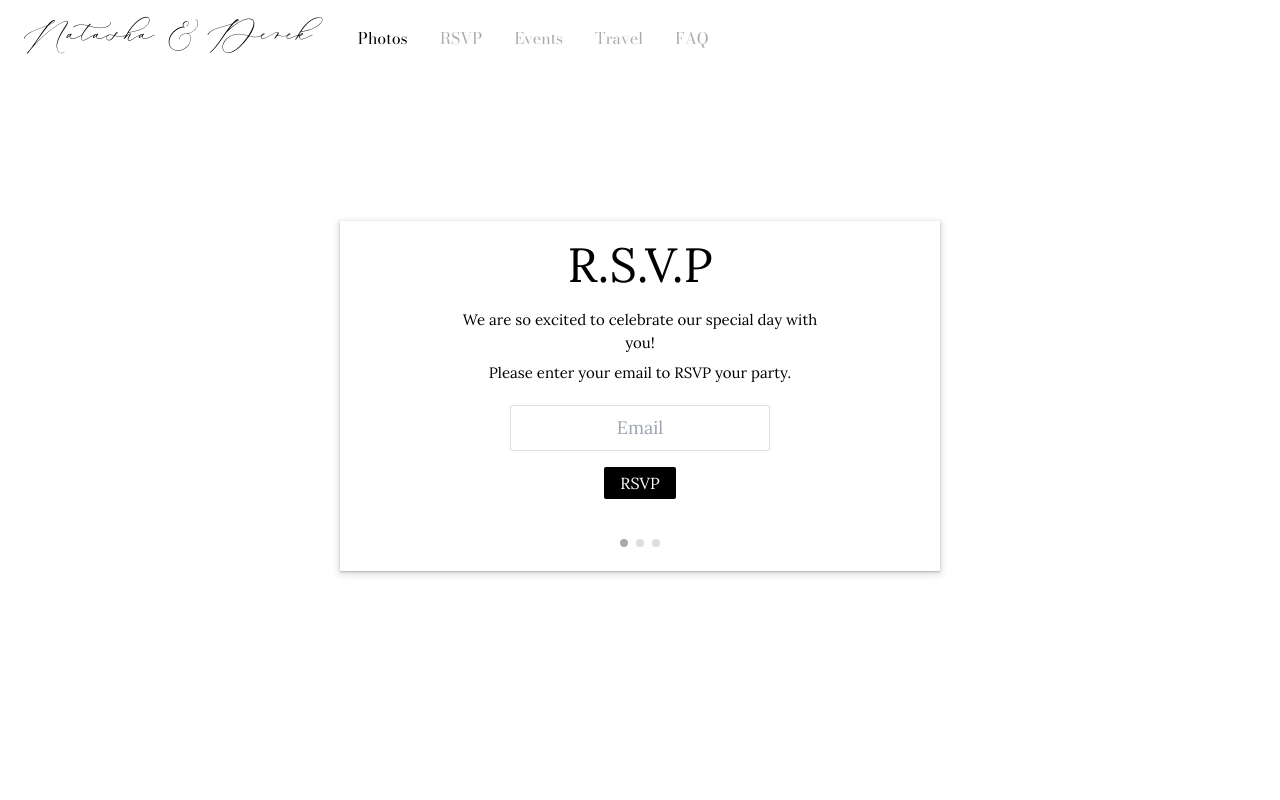
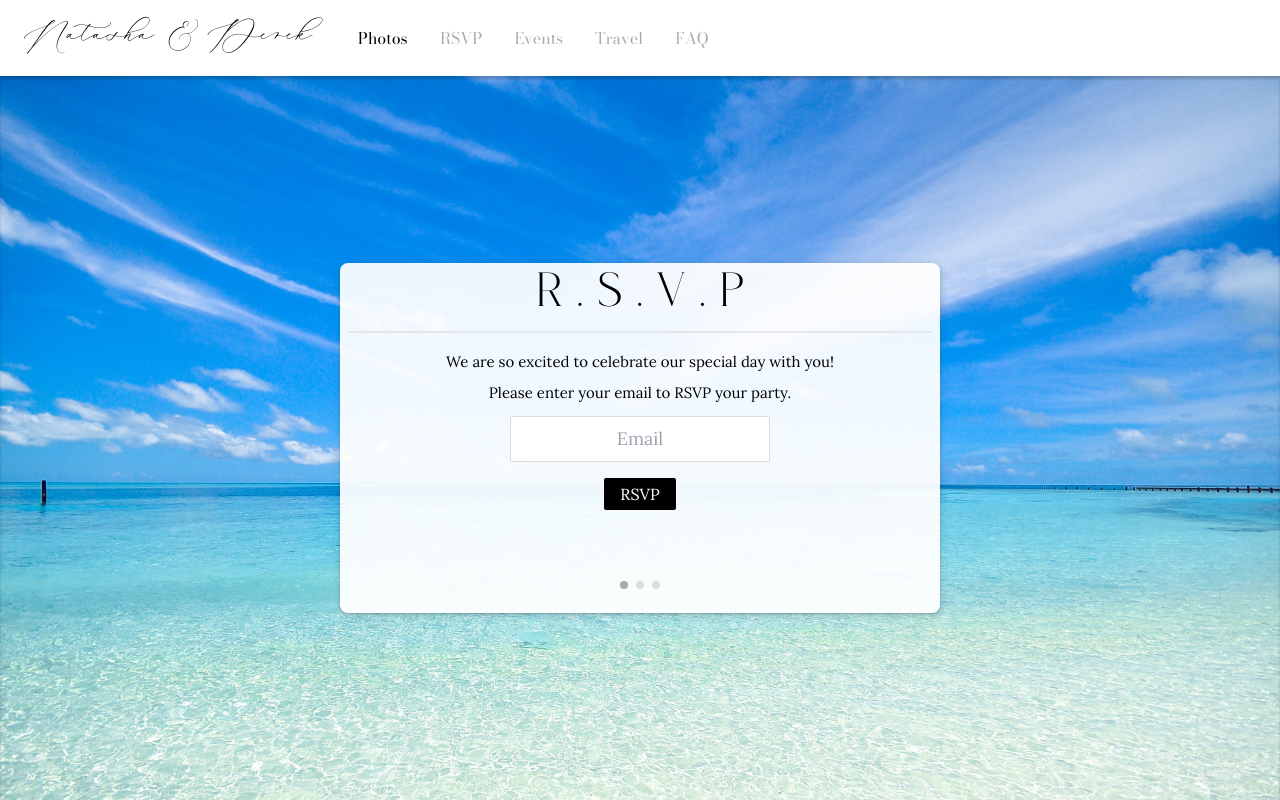
Before and after one commit to Reidwids/wedding2024, a Next.js app: page /rsvp in a window 1280 px wide. Built offline with nearby package versions, Linux system fonts and the light colour scheme.

Commit message:
rsvp improvements

```diff
--- a/app/(body)/rsvp/page.tsx
+++ b/app/(body)/rsvp/page.tsx
@@ -2,11 +2,12 @@
 import { GetGuestsRes } from "@/app/api/guests/group/route";
 import Loader from "@/app/components/Loader";
 import { Guest } from "@prisma/client";
+import Image from "next/image";
 import React, { useEffect, useState } from "react";
 
-function fetcher(...args: any) {
-	return fetch(args).then((res) => res.json());
-}
+// function fetcher(...args: any) {
+// 	return fetch(args).then((res) => res.json());
+// }
 
 export default function RSVP() {
 	const [rsvpStep, setRsvpStep] = useState(0);
@@ -51,7 +52,7 @@ export default function RSVP() {
 		setError("");
 
 		if (selectedGuests.length === 0) {
-			setError("Please select a guest");
+			setError("Please select a response");
 			setIsLoading(false);
 			return;
 		}
@@ -84,26 +85,34 @@ export default function RSVP() {
 	};
 
 	return (
-		<div className="w-full flex justify-center items-center font-lora">
-			<div className="w-full max-w-[600px] flex flex-col relative h-[350px] shadow-card items-center text-center p-5 overflow-hidden">
-				<div className="font-parisienne text-5xl">R.S.V.P</div>
+		<div
+			className="w-full flex justify-center items-center font-lora bg-rsvp-bg bg-cover bg-center "
+			style={{ boxShadow: "0 3px 3px #00000033 inset" }}
+		>
+			<div className="w-full max-w-[600px] flex flex-col relative h-[350px] shadow-card items-center text-center px-2 mx-2 overflow-hidden bg-[#ffffffee] rounded-lg ">
+				<div className="font-roseritta text-5xl md:text-5xl border-b-2 w-full py-2.5 ">R . S . V . P</div>
 				<div
-					className={"flex flex-col items-center absolute mt-12 transition-all w-[60%]"}
+					className={"flex flex-col items-center absolute mt-8 md:mt-12 transition-all w-[80%]"}
 					style={{
-						left: rsvpStep === 0 ? "20%" : "-100%",
+						left: rsvpStep === 0 ? "10%" : "-100%",
 						transition: "2s",
 					}}
 				>
-					<div className="text-[15px] mt-5">
+					<div className="text-[15px] mt-10">
 						<p className="mb-2">We are so excited to celebrate our special day with you!</p>
 						<p>Please enter your email to RSVP your party.</p>
 					</div>
-					<div className="mt-5">
+					<div className="mt-3">
 						<input
 							type="text"
 							className="border border-[#ddd] rounded-sm px-3 py-2 w-full text-center text-lg"
 							placeholder="Email"
 							onChange={(e) => setEmail(e.target.value)}
+							onKeyDown={(e) => {
+								if (e.key === "Enter") {
+									resolveEmail();
+								}
+							}}
 						/>
 					</div>
 					<div className="mt-4">
@@ -120,25 +129,25 @@ export default function RSVP() {
 				</div>
 
 				<div
-					className={"flex flex-col items-center absolute mt-12 transition-all w-[60%]"}
+					className={"flex flex-col items-center absolute mt-12 transition-all w-[80%]"}
 					style={{
-						left: rsvpStep === 0 ? "100%" : rsvpStep === 1 ? "20%" : "-100%",
+						left: rsvpStep === 0 ? "100%" : rsvpStep === 1 ? "10%" : "-100%",
 						transition: "2s",
 					}}
 				>
-					<div className="text-[15px] mt-5">
+					<div className="text-[15px] mt-6">
 						<p>Please select the members of your party you would like to RSVP.</p>
 					</div>
-					<table>
+					<table className="mt-2">
 						<thead>
 							<tr>
-								<th className="text-left font-parisienne">&nbsp;y&nbsp;/&nbsp;n</th>
+								<th className="text-left font-parisienne">y&nbsp;/&nbsp;n</th>
 								<th className="text-left"></th>
 							</tr>
 						</thead>
-						<tbody className="">
+						<tbody className="block max-h-[100px] overflow-auto">
 							{guestProfiles?.guests.map((guest: Guest) => (
-								<tr className="border-b border-[#ddd]" key={guest.name}>
+								<tr className="border-b border-[#ddd] whitespace-nowrap" key={guest.name}>
 									<td>
 										<input
 											type="radio"
@@ -155,7 +164,7 @@ export default function RSVP() {
 											onChange={(e) => handleRadioChange(e, guest)}
 										/>
 									</td>
-									<td className="py-2 font-parisienne">{guest.name}</td>
+									<td className="py-2 pr-5 font-parisienne">{guest.name}</td>
 								</tr>
 							))}
 						</tbody>
@@ -179,10 +188,11 @@ export default function RSVP() {
 						transition: "2s",
 					}}
 				>
-					<div className="text-[15px] mt-5">
-						<div className="font-parisienne text-3xl mt-5">Thank you</div>
+					<div className="text-[15px] mt-5 flex items-center flex-col">
+						<div className="font-parisienne text-3xl mt-3">Thank you</div>
 						<p className="mt-2">We're so glad you'll be joining us.</p>
 						<p>We can't wait to celebrate with you in paradise!</p>
+						<Image alt="Palm Trees" src="/palmTrees.svg" className="w-16 mt-2" width={16} height={16} />
 					</div>
 				</div>
 				<div className="flex justify-center items-center absolute bottom-6">
--- a/app/layout.tsx
+++ b/app/layout.tsx
@@ -67,8 +67,8 @@ export default function RootLayout({ children }: { children: React.ReactNode })
 			</head>
 			<body className={`relative`}>
 				<Header />
-				<div className="min-w-full flex justify-center min-h-[calc(100vh-160px)]">{children}</div>
-				<Footer />
+				<div className="min-w-full flex justify-center min-h-[calc(100vh-81px)] md:min-h-[calc(100vh-76px)]">{children}</div>
+				{/* <Footer /> */}
 			</body>
 		</html>
 	);
--- a/tailwind.config.js
+++ b/tailwind.config.js
@@ -9,6 +9,7 @@ module.exports = {
 			backgroundImage: {
 				"gradient-radial": "radial-gradient(var(--tw-gradient-stops))",
 				"cover-photo": "url('/coverPhoto3.jpg')",
+				"rsvp-bg": "url('/rsvpBg.jpg')",
 				"gradient-conic": "conic-gradient(from 180deg at 50% 50%, var(--tw-gradient-stops))",
 			},
 			boxShadow: {
```
Also changed, not shown: public/palmTrees.svg (added), public/rsvpBg.jpg (added).
